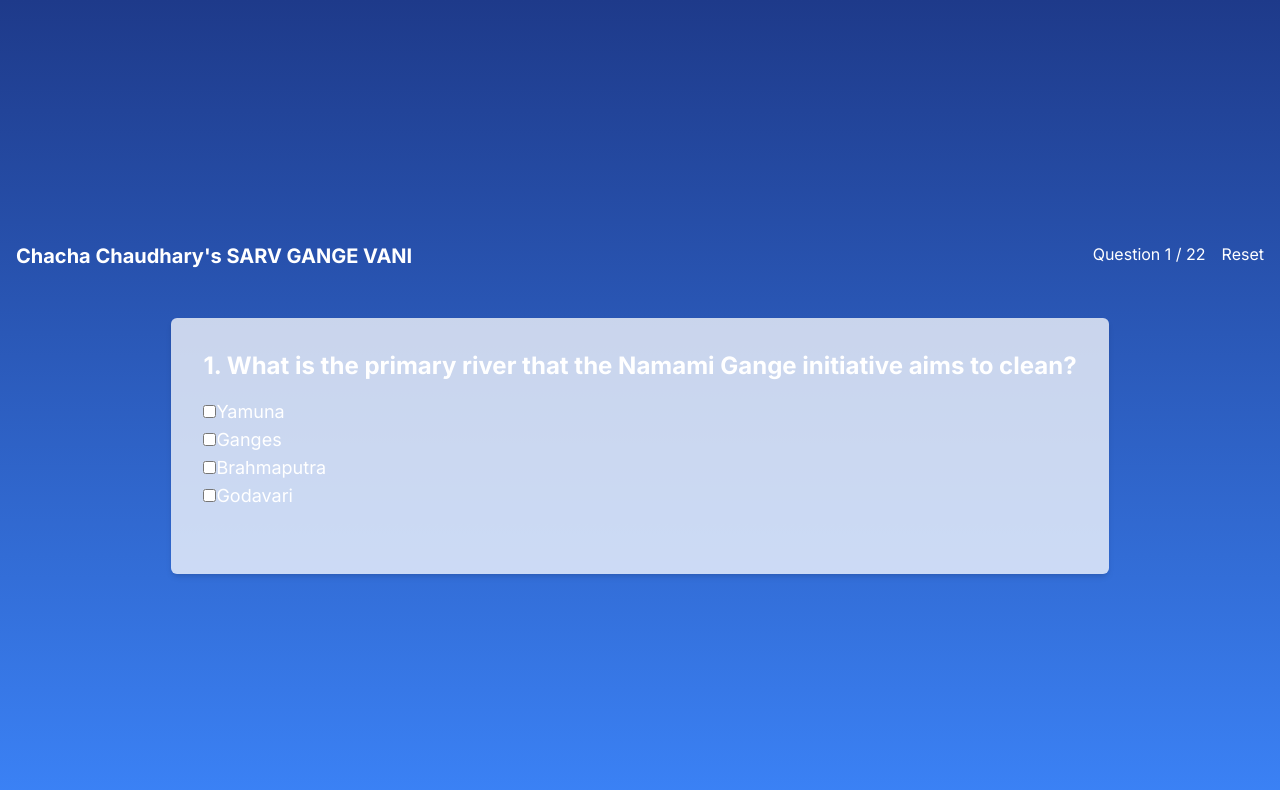
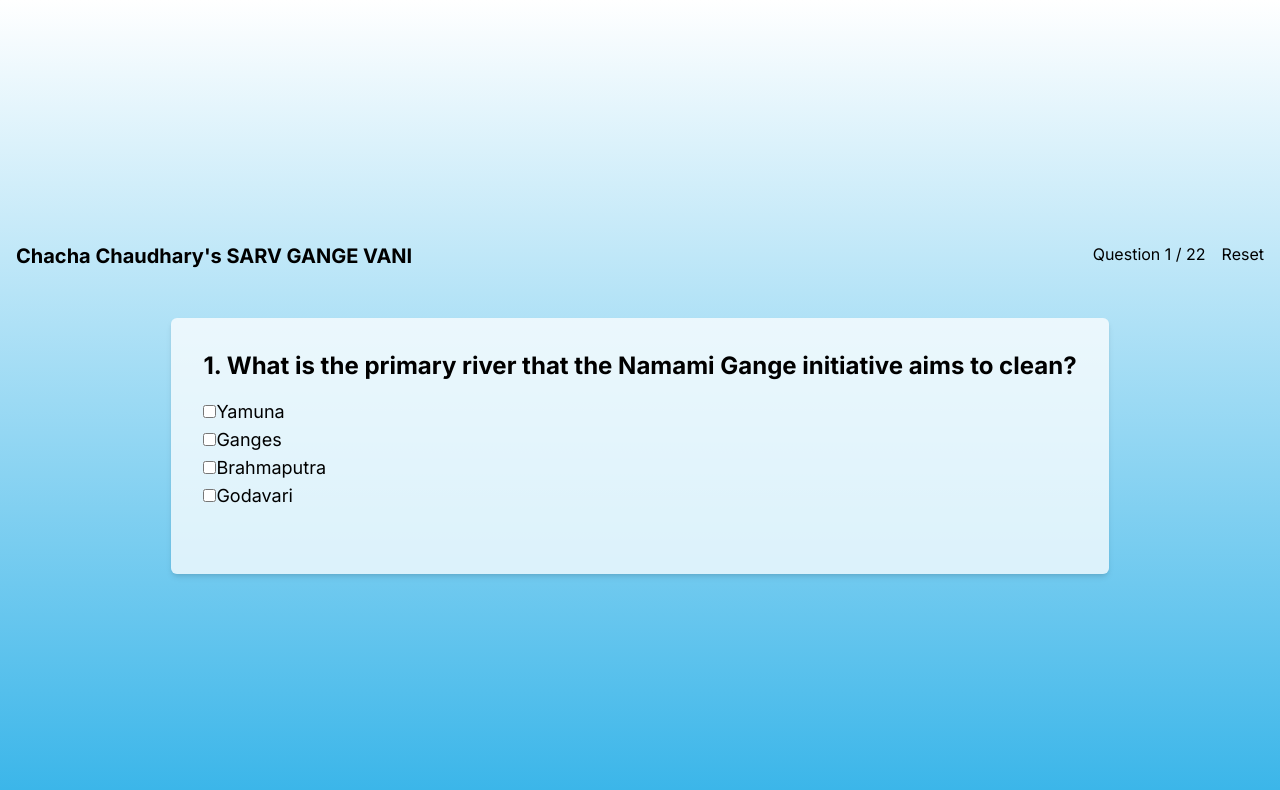
Before and after one commit to agamswaroop619/SarvGangeVani, a Next.js app in the folder sarvgangevani/: page /quiz in a window 1280 px wide. Shown: the top 790 px of the page. Built offline with nearby package versions, Linux system fonts and the light colour scheme.

Commit message:
add: quiz styles

```diff
--- a/sarvgangevani/src/app/quiz/page.tsx
+++ b/sarvgangevani/src/app/quiz/page.tsx
@@ -1,4 +1,4 @@
-"use client"
+"use client";
 import React, { useReducer, useEffect } from "react";
 
 // Define the QuizData interface
@@ -11,7 +11,8 @@
 // Define the array of quiz data
 const quizData: QuizData[] = [
   {
-    question: "What is the primary river that the Namami Gange initiative aims to clean?",
+    question:
+      "What is the primary river that the Namami Gange initiative aims to clean?",
     options: ["Yamuna", "Ganges", "Brahmaputra", "Godavari"],
     answer: "Ganges",
   },
@@ -41,28 +42,41 @@
     answer: "Cleaning and conserving the Ganges River",
   },
   {
-    question: "Which Indian city is located on the banks of the Ganges and is considered one of the holiest cities in Hinduism?",
+    question:
+      "Which Indian city is located on the banks of the Ganges and is considered one of the holiest cities in Hinduism?",
     options: ["Jaipur", "Varanasi", "Mumbai", "Kolkata"],
     answer: "Varanasi",
   },
   {
     question: "What does 'Namami Gange' translate to in English?",
-    options: ["Clean Waters", "Ganges Blessings", "Salutations to the Ganges", "River Devotion"],
+    options: [
+      "Clean Waters",
+      "Ganges Blessings",
+      "Salutations to the Ganges",
+      "River Devotion",
+    ],
     answer: "Salutations to the Ganges",
   },
   {
-    question: "Which government department is responsible for the implementation of the Namami Gange program?",
+    question:
+      "Which government department is responsible for the implementation of the Namami Gange program?",
     options: [
       "Ministry of Health",
       "Ministry of Environment, Forest and Climate Change",
       "Ministry of Water Resources, River Development, and Ganga Rejuvenation",
       "Ministry of Transportation",
     ],
-    answer: "Ministry of Water Resources, River Development, and Ganga Rejuvenation",
+    answer:
+      "Ministry of Water Resources, River Development, and Ganga Rejuvenation",
   },
   {
     question: "What is the main cause of pollution in the Ganges River?",
-    options: ["Industrial waste", "Agricultural runoff", "Religious rituals", "All of the above"],
+    options: [
+      "Industrial waste",
+      "Agricultural runoff",
+      "Religious rituals",
+      "All of the above",
+    ],
     answer: "All of the above",
   },
   {
@@ -71,17 +85,20 @@
     answer: "Uttarakhand",
   },
   {
-    question: "What is the role of the National Mission for Clean Ganga (NMCG) in the Namami Gange initiative?",
+    question:
+      "What is the role of the National Mission for Clean Ganga (NMCG) in the Namami Gange initiative?",
     options: [
       "Promoting tourism along the Ganges",
       "Implementing projects for the cleaning and conservation of the Ganges",
       "Regulating fishing activities in the river",
       "Constructing new bridges across the Ganges",
     ],
-    answer: "Implementing projects for the cleaning and conservation of the Ganges",
+    answer:
+      "Implementing projects for the cleaning and conservation of the Ganges",
   },
   {
-    question: "Which famous wildlife sanctuary is located along the banks of the Ganges River?",
+    question:
+      "Which famous wildlife sanctuary is located along the banks of the Ganges River?",
     options: [
       "Jim Corbett National Park",
       "Sundarbans National Park",
@@ -91,7 +108,8 @@
     answer: "Jim Corbett National Park",
   },
   {
-    question: "What is the name of the campaign launched under Namami Gange to promote public awareness and participation?",
+    question:
+      "What is the name of the campaign launched under Namami Gange to promote public awareness and participation?",
     options: [
       "Clean Ganga Champions",
       "Ganga Sankalp Abhiyan",
@@ -101,7 +119,8 @@
     answer: "Ganga Sankalp Abhiyan",
   },
   {
-    question: "What are some of the measures taken under the Namami Gange initiative to control industrial pollution in the Ganges?",
+    question:
+      "What are some of the measures taken under the Namami Gange initiative to control industrial pollution in the Ganges?",
     options: [
       "Setting up Effluent Treatment Plants (ETPs)",
       "Promoting eco-friendly industries",
@@ -126,12 +145,19 @@
     answer: "It is considered the abode of a sacred river goddess",
   },
   {
-    question: "Which historical figure is associated with the cleaning and maintenance of the Ganges River?",
-    options: ["Mahatma Gandhi", "Jawaharlal Nehru", "Swami Vivekananda", "Bal Gangadhar Tilak"],
+    question:
+      "Which historical figure is associated with the cleaning and maintenance of the Ganges River?",
+    options: [
+      "Mahatma Gandhi",
+      "Jawaharlal Nehru",
+      "Swami Vivekananda",
+      "Bal Gangadhar Tilak",
+    ],
     answer: "Mahatma Gandhi",
   },
   {
-    question: "What is the name of the action plan launched under the Namami Gange initiative to address the pollution in the Ganges?",
+    question:
+      "What is the name of the action plan launched under the Namami Gange initiative to address the pollution in the Ganges?",
     options: [
       "Clean Ganga Project",
       "Ganga Action Plan (GAP)",
@@ -143,26 +169,45 @@
   {
     question: "How many states does the Ganges River flow through in India?",
     options: ["4", "5", "6", "7"],
-    answer: "6 (Uttarakhand, Uttar Pradesh, Bihar, Jharkhand, West Bengal, and a small part of Delhi)",
+    answer:
+      "6 (Uttarakhand, Uttar Pradesh, Bihar, Jharkhand, West Bengal, and a small part of Delhi)",
   },
   {
-    question: "Which of the following is a traditional boat race that takes place on the Ganges River?",
-    options: ["Kumbh Mela", "Ganga Dussehra", "Ganga Sagar Mela", "Nag Nathaiya"],
+    question:
+      "Which of the following is a traditional boat race that takes place on the Ganges River?",
+    options: [
+      "Kumbh Mela",
+      "Ganga Dussehra",
+      "Ganga Sagar Mela",
+      "Nag Nathaiya",
+    ],
     answer: "Nag Nathaiya",
   },
   {
-    question: "What is the economic significance of the Ganges River for the local communities along its banks?",
+    question:
+      "What is the economic significance of the Ganges River for the local communities along its banks?",
     options: ["Fishing", "Agriculture", "Tourism", "All of the above"],
     answer: "All of the above",
   },
   {
-    question: "Which of the following is a traditional practice associated with the Ganges River where lamps are floated on the water?",
-    options: ["Ganga Aarti", "Ganges Puja", "Ganges Vandana", "Ganges Pradakshina"],
+    question:
+      "Which of the following is a traditional practice associated with the Ganges River where lamps are floated on the water?",
+    options: [
+      "Ganga Aarti",
+      "Ganges Puja",
+      "Ganges Vandana",
+      "Ganges Pradakshina",
+    ],
     answer: "Ganga Aarti",
   },
   {
-    question: "What is the importance of the Ganges River for agriculture in the region?",
-    options: ["It provides irrigation water", "It controls floods", "It serves as a barrier against pests"],
+    question:
+      "What is the importance of the Ganges River for agriculture in the region?",
+    options: [
+      "It provides irrigation water",
+      "It controls floods",
+      "It serves as a barrier against pests",
+    ],
     answer: "It provides irrigation water",
   },
 ];
@@ -194,10 +239,7 @@
 type QuizAction = { type: "ANSWER"; payload: string } | { type: "RESET" };
 
 // Define the quizReducer function
-const quizReducer = (
-  state: QuizState,
-  action: QuizAction
-): QuizState => {
+const quizReducer = (state: QuizState, action: QuizAction): QuizState => {
   switch (action.type) {
     case "ANSWER": {
       const currentQuestion = quizData[state.currentQuestionIndex];
@@ -224,13 +266,10 @@
 
 // Define the QuizPage component
 const QuizPage: React.FC = () => {
-  const [{ currentQuestionIndex, score }, dispatch] = useReducer(
-    quizReducer,
-    {
-      currentQuestionIndex: 0,
-      score: 0,
-    }
-  );
+  const [{ currentQuestionIndex, score }, dispatch] = useReducer(quizReducer, {
+    currentQuestionIndex: 0,
+    score: 0,
+  });
 
   useEffect(() => {
     // Reset the question index and score when the component mounts
@@ -238,12 +277,16 @@
   }, []);
 
   return (
-    <main className="flex flex-col items-center justify-center min-h-screen min-w-screen bg-gradient-to-b from-blue-900 to-blue-500 text-white">
+    <main className="flex flex-col items-center justify-center min-h-screen min-w-screen bg-gradient-to-b from-[#FFFFFF] to-[#39B5E9] text-black">
       {/* Navbar */}
       <nav className="flex justify-between p-4 w-full bg-transparent">
-        <div className="text-xl font-bold">Chacha Chaudhary's SARV GANGE VANI</div>
+        <div className="text-xl font-bold">
+          Chacha Chaudhary's SARV GANGE VANI
+        </div>
         <div>
-          <span className="mr-4">{`Question ${currentQuestionIndex + 1} / ${quizData.length}`}</span>
+          <span className="mr-4">{`Question ${currentQuestionIndex + 1} / ${
+            quizData.length
+          }`}</span>
           <button onClick={() => dispatch({ type: "RESET" })}>Reset</button>
         </div>
       </nav>
@@ -253,7 +296,9 @@
         {/* Render current question */}
         {currentQuestionIndex < quizData.length && (
           <div className="mb-8 text-center">
-            <h2 className="text-2xl font-bold mb-4">{`${currentQuestionIndex + 1}. ${quizData[currentQuestionIndex].question}`}</h2>
+            <h2 className="text-2xl font-bold mb-4">{`${
+              currentQuestionIndex + 1
+            }. ${quizData[currentQuestionIndex].question}`}</h2>
             <ul>
               {renderOptions(
                 quizData[currentQuestionIndex].options,
@@ -267,9 +312,7 @@
         {/* Render score after quiz completion */}
         {currentQuestionIndex === quizData.length && (
           <div className="text-center">
-            <h2 className="text-2xl font-bold mb-4">
-              Quiz Completed!
-            </h2>
+            <h2 className="text-2xl font-bold mb-4">Quiz Completed!</h2>
             <p className="text-lg">Your Score: {score}</p>
           </div>
         )}
```
